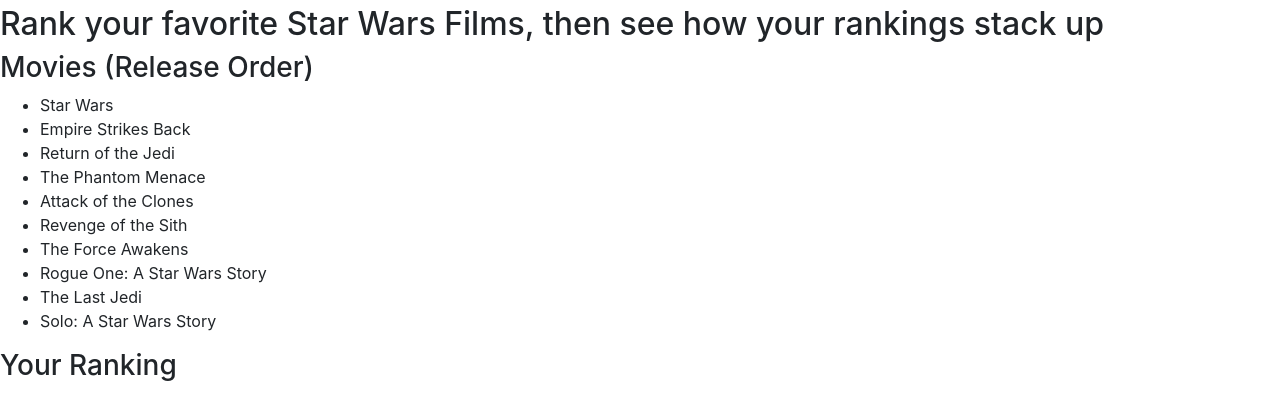
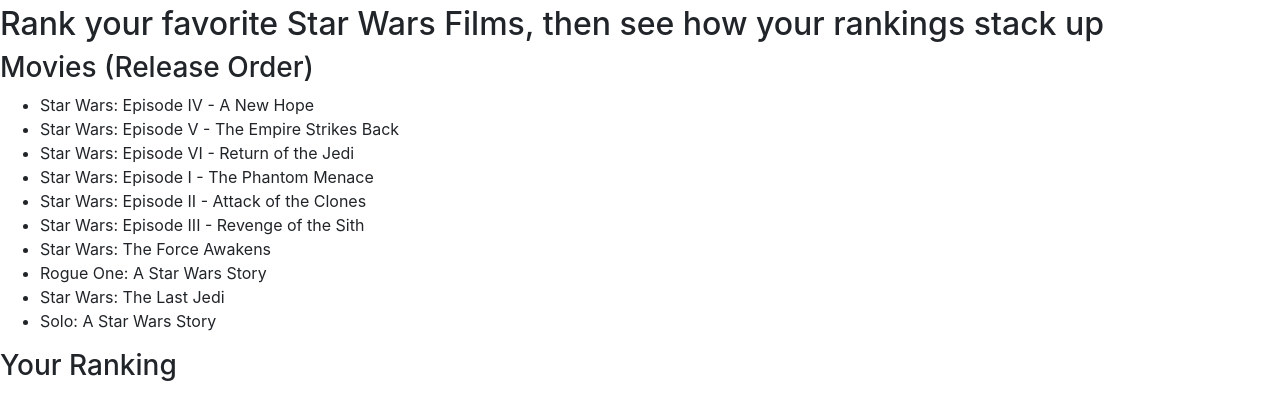
Before and after one commit to gildonkirk/starWarsRanked, a website: page index.html in a window 1280 px wide. Shown: the part 51-470 px from the top of the page. Drawn offline with nearby package versions, Linux system fonts and the light colour scheme; no server answers.

Commit message:
naming changes, FIND A WAY TO USE SORT FUNCTION FOR ALL RANKINGS

```diff
--- a/app.js
+++ b/app.js
@@ -22,7 +22,7 @@
     $('.rankList').after('<ol class="rottenList"></ol>');
     $('.rankList').after('<h3 class="listHeader rankListHeader">Rotten Tomatoes Scores</h3>');
     for(i = 0; i < data.length; i++) {
-      $('.rottenList').append(`<li class="ranking">${data[i].Title}</li>`);
+      $('.rottenList').append(`<li class="ranking">${data[i].Ratings[1].Value} - ${data[i].Title}</li>`);
     }
   }
 });
--- a/index.html
+++ b/index.html
@@ -14,15 +14,15 @@
     <h2 class="siteDescription">Rank your favorite Star Wars Films, then see how your rankings stack up</h2>
     <h3 class="listHeader movieListHeader">Movies (Release Order)</h3>
     <ul class="movieList">
-      <li class="movie starWars">Star Wars</li>
-      <li class="movie empire">Empire Strikes Back</li>
-      <li class="movie jedi">Return of the Jedi</li>
-      <li class="movie menace">The Phantom Menace</li>
-      <li class="movie clones">Attack of the Clones</li>
-      <li class="movie sith">Revenge of the Sith</li>
-      <li class="movie awakens">The Force Awakens</li>
+      <li class="movie starWars">Star Wars: Episode IV - A New Hope</li>
+      <li class="movie empire">Star Wars: Episode V - The Empire Strikes Back</li>
+      <li class="movie jedi">Star Wars: Episode VI - Return of the Jedi</li>
+      <li class="movie menace">Star Wars: Episode I - The Phantom Menace</li>
+      <li class="movie clones">Star Wars: Episode II - Attack of the Clones</li>
+      <li class="movie sith">Star Wars: Episode III - Revenge of the Sith</li>
+      <li class="movie awakens">Star Wars: The Force Awakens</li>
       <li class="movie rogueOne">Rogue One: A Star Wars Story</li>
-      <li class="movie lastJedi" >The Last Jedi</li>
+      <li class="movie lastJedi">Star Wars: The Last Jedi</li>
       <li class="movie solo">Solo: A Star Wars Story</li>
     </ul>
     <h3 class="listHeader rankListHeader">Your Ranking</h3>
```
